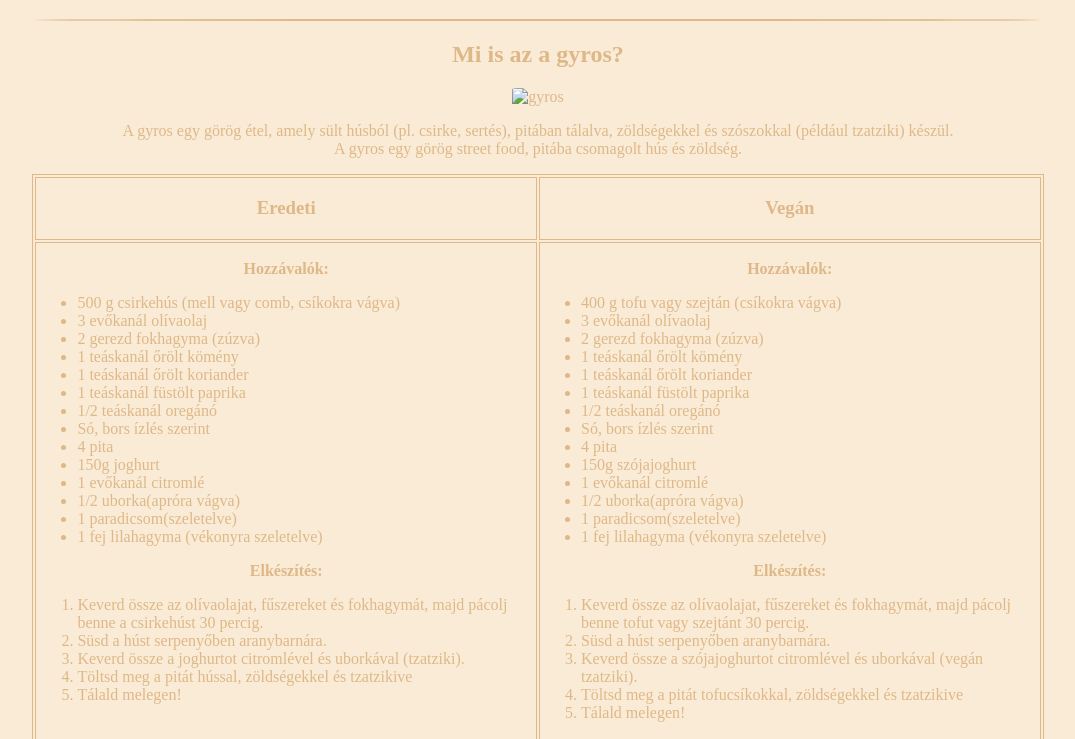
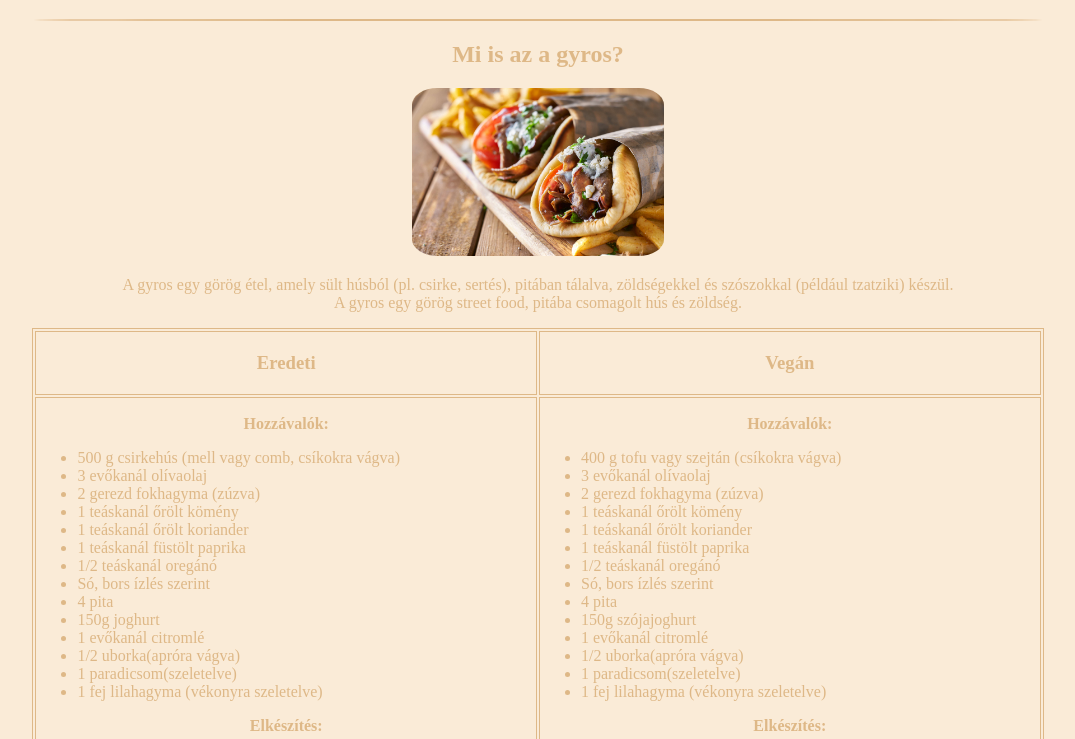
Before and after one commit to jocokakaka/jocokakaka, a plain HTML site: page index.html in a window 1280 px wide. Shown: the part 61-800 px from the top of the page, without its empty margins (102-1177 px from the left). Drawn offline with Linux system fonts and the light colour scheme.

Commit message:
Update index.html

```diff
--- a/index.html
+++ b/index.html
@@ -13,7 +13,7 @@
         <hr id="vonal" color="deb887">
         <div id="kerd">
             <h2>Mi is az a gyros?</h2>
-            <img src="./stuff/Gyro.jpg" alt="gyros" id="kep0">
+            <img src="Gyro.jpg" alt="gyros" id="kep0">
             <br>
             <p>
                 A gyros egy görög étel, amely sült húsból (pl. csirke, sertés), pitában tálalva, zöldségekkel és szószokkal (például tzatziki) készül.
```
